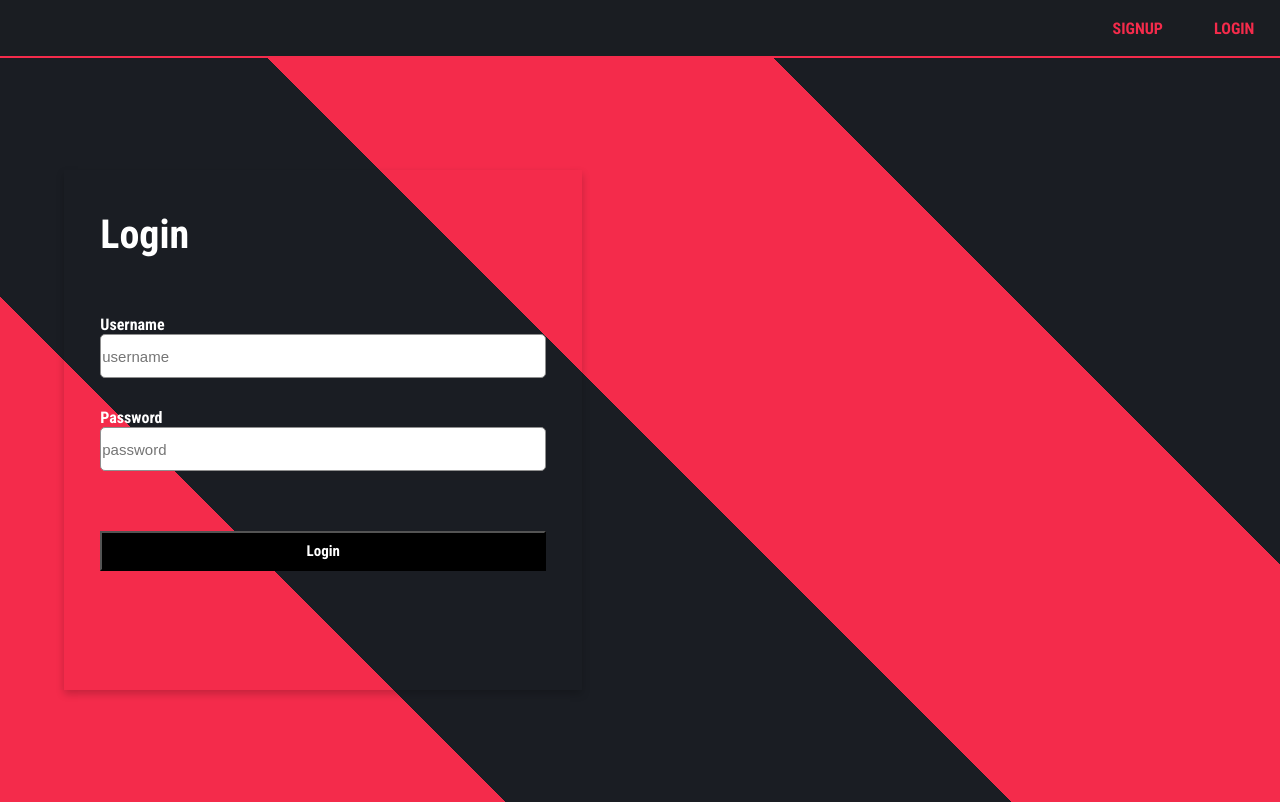
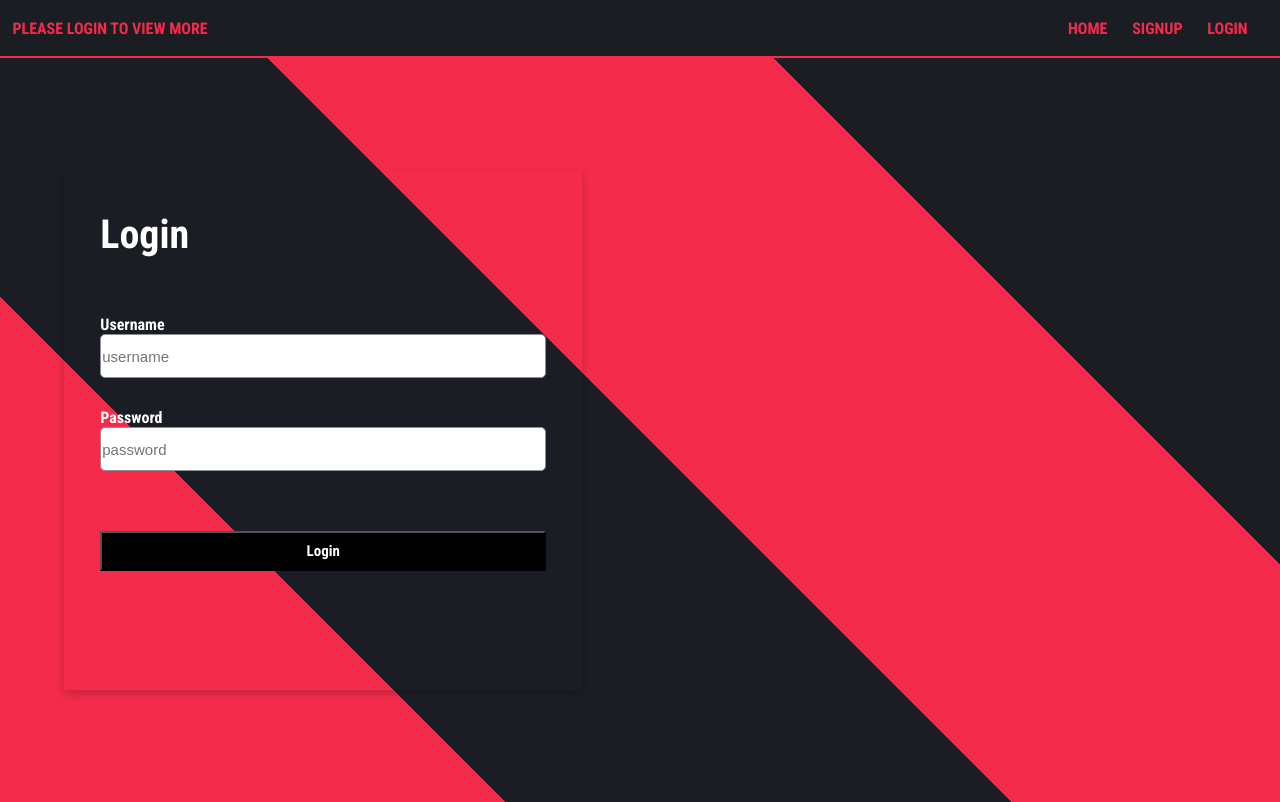
Before and after one commit to Bryce-Soghigian/list-api-fe, a React (Create React App) app: page /login in a window 1280 px wide. Built offline with nearby package versions, Linux system fonts and the light colour scheme.

Commit message:
navbar fix

```diff
--- a/src/App.js
+++ b/src/App.js
@@ -141,13 +141,13 @@ function App() {
       <UpdateContext.Provider>
         <div className="App">
           <Navbar />
-          <PrivateRoute exact path="/" component={Main} />
+          <Route exact path="/" component={Global} />
           <PrivateRoute exact path="/update" component={UpdateShow} />
           <PrivateRoute exact path="/new" component={AddAnime} />
           <Route exact path="/Login" component={Login} />
           <Route exact path="/Signup" component={Signup} />
           <PrivateRoute exact path="/CurrentFriend" component={CurrentFriend} />
-          <PrivateRoute exact path="/Global" component={Global} />
+          <Route exact path="/Main" component={Main} />
           <PrivateRoute exact path="/friends" component={FriendsHome} />
         </div>
       </UpdateContext.Provider>
--- a/src/components/Navbar/Navbar.js
+++ b/src/components/Navbar/Navbar.js
@@ -17,7 +17,7 @@ export default function Navbar() {
         <div className="right-nav">
           <Link to="/">Home</Link>
           <Link to="/Friends">Social</Link>
-          <Link to="/global">Global</Link>
+          <Link to="/Main">Personal</Link>
           <button onClick={clearLocalStorage} className="button">
             Logout
           </button>
@@ -27,8 +27,15 @@ export default function Navbar() {
   } else {
     return (
       <div className="nav-container-login">
+        <div className="left-nav">
+        <Link to="/Login">Please Login to view more</Link>
+        </div>
+        <div className="right-nav">
+        <Link to="/">Home</Link>
         <Link to="/Signup">Signup</Link>
         <Link to="/Login">Login</Link>
+        </div>
+
       </div>
     );
   }
--- a/src/components/Navbar/nav.css
+++ b/src/components/Navbar/nav.css
@@ -27,12 +27,16 @@
 }
 .left-nav {
   display: flex;
-  /* justify-content: flex-start; */
+  width:50vw;
+  justify-content: flex-start;
   font-family: "Roboto Condensed";
 }
 .right-nav {
   display: flex;
+  width:50vw;
+  align-items: center;
   justify-content: flex-end;
+  margin:20px;
 }
 .button {
   height: 4vh;
--- a/src/components/friends/MyFriendsList/Friend.js
+++ b/src/components/friends/MyFriendsList/Friend.js
@@ -20,7 +20,7 @@ export default function Friend(props) {
 
 
     return (
-        <div class="following-container">
+        <div >
             {/* <p>{props.state.my_username}</p> */}
             <button className="set-to-origin" onClick={fetchUserList}><Link to="/CurrentFriend">{`View ${props.state.my_username}\'s List`}</Link></button>
         </div>
--- a/src/components/global/Global.js
+++ b/src/components/global/Global.js
@@ -37,7 +37,7 @@ export default function Global() {
           <div></div>
         ) : (
           <select onChange={handleChange}>
-            <option>Choose a tier to view</option>
+            <option disabled>Choose a tier to view</option>
             <option value="S">S</option>
             <option value="A">A</option>
             <option value="B">B</option>
--- a/src/components/home/Home.js
+++ b/src/components/home/Home.js
@@ -117,7 +117,7 @@ export default function Home() {
       <div className="home-primary-container">
           <div>
             <h3>
-              My Anime List(List currently contains {sortedState.length} items)
+              My List(List currently contains {sortedState.length} items)
             </h3>
             <select className="select-class-home" onChange={FilterByGenre}>
               <option disabled>Filter By Genre</option>
```
